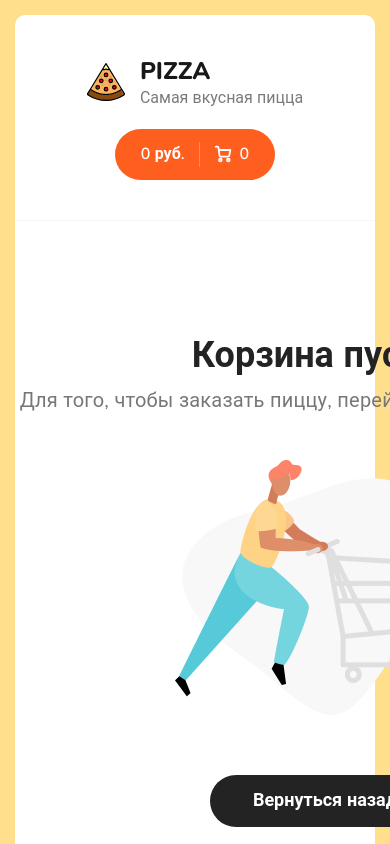
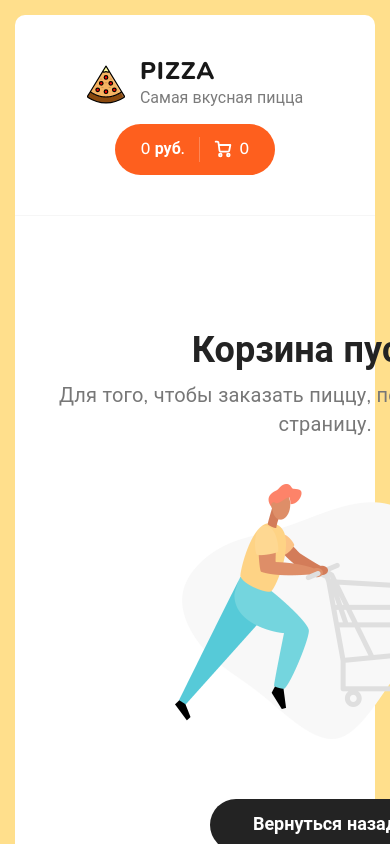
Before and after one commit to MxmStm/pizza-store, a React (Create React App) app: page /cart in a window 390 px wide. Shown: the top 844 px of the page. Built offline with nearby package versions, Linux system fonts and the light colour scheme.

Commit message:
responsive design refactoring

```diff
--- a/src/components/CartEmpty.tsx
+++ b/src/components/CartEmpty.tsx
@@ -6,7 +6,7 @@ export const CartEmpty = () => {
     return (
         <div className="cart cart--empty">
             <h2>Корзина пустая</h2>
-            <p>Для того, чтобы заказать пиццу, перейди на главную страницу.</p>
+            <p>Для того, чтобы заказать пиццу, перейдите на главную страницу.</p>
             <img src={cartEmptyImg} alt="Empty cart"/>
             <Link to={'/'} className="button button--black">
                 <span>Вернуться назад</span>
--- a/src/components/CartItem.tsx
+++ b/src/components/CartItem.tsx
@@ -13,7 +13,7 @@ export const CartItem = (
         dispatch(minusItem(id))
     }
     const onClickRemove = () => {
-        if (window.confirm('Уверен, что хочешь удалить?')) {
+        if (window.confirm('Удалить из корзины?')) {
             dispatch(removeProduct(id))
         }
     }
--- a/src/scss/components/_header.scss
+++ b/src/scss/components/_header.scss
@@ -9,11 +9,11 @@
     align-items: center;
     justify-content: space-between;
 
-    @media (max-width: 540px) {
+    @media (max-width: 870px) {
       flex-direction: column;
 
       .header__cart {
-        margin-top: 20px;
+        margin-top: 10px;
       }
     }
   }
@@ -28,13 +28,14 @@
     h1 {
       color: #181818;
       font-size: 24px;
-      letter-spacing: 1%;
+      letter-spacing: 1px;
       text-transform: uppercase;
       font-weight: 800;
     }
 
     p {
       color: #7b7b7b;
+      margin-bottom: 5px;
     }
   }
 }
```
